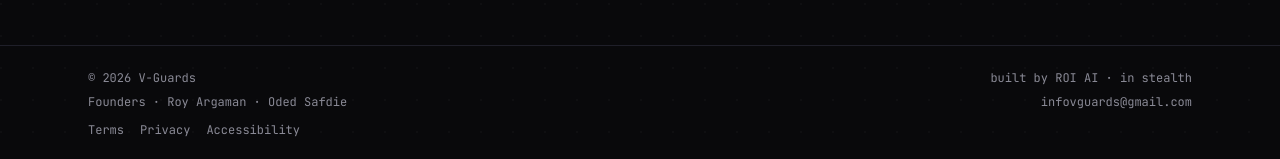
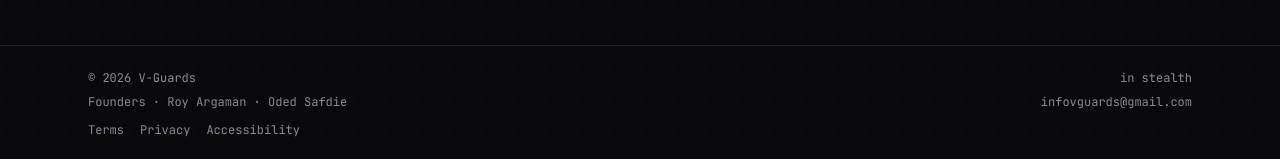
Before and after one commit to roi-ai-co-il/vguard, a React (Vite) app: page / in a window 1280 px wide. Shown: the part 4189-4348 px from the top of the page. Built offline with nearby package versions, Linux system fonts and the light colour scheme; no server answers.

Commit message:
chore: remove ROI AI branding from public site (V-Guards is its own brand)

```diff
--- a/package.json
+++ b/package.json
@@ -25,6 +25,7 @@
     "react": "^19.2.5",
     "react-dom": "^19.2.5",
     "tailwind-merge": "^3.5.0",
+    "three": "^0.184.0",
     "tldts": "^7.0.30"
   },
   "devDependencies": {
@@ -33,6 +34,7 @@
     "@types/node": "^24.12.2",
     "@types/react": "^19.2.14",
     "@types/react-dom": "^19.2.3",
+    "@types/three": "^0.184.1",
     "@vercel/edge": "^1.3.0",
     "@vercel/node": "^5.7.13",
     "@vitejs/plugin-react": "^6.0.1",
--- a/src/App.tsx
+++ b/src/App.tsx
@@ -495,7 +495,7 @@ export default function App() {
         <div className="max-w-6xl mx-auto px-4 sm:px-6 py-5 sm:py-6 flex flex-col gap-2 font-mono text-[11px] sm:text-xs text-(--color-fg-dim)">
           <div className="flex flex-col sm:flex-row items-start sm:items-center justify-between gap-1 sm:gap-0">
             <span>© 2026 V-Guards</span>
-            <span>built by ROI AI · in stealth</span>
+            <span>in stealth</span>
           </div>
           <div className="flex flex-col sm:flex-row items-start sm:items-center justify-between gap-1 sm:gap-0">
             <span>Founders · Roy Argaman · Oded Safdie</span>
--- a/src/components/Legal.tsx
+++ b/src/components/Legal.tsx
@@ -231,7 +231,7 @@ const PRIVACY: LegalDocument = {
     {
       level: 2,
       heading: '11. Contact',
-      body: 'For privacy-related questions, please contact: hello@roiai.co.il',
+      body: 'For privacy-related questions, please contact: infovguards@gmail.com',
     },
   ],
 }
--- a/src/pages/Accessibility.tsx
+++ b/src/pages/Accessibility.tsx
@@ -25,11 +25,11 @@ export default function Accessibility() {
         <div className="space-y-6 text-sm sm:text-base leading-relaxed text-(--color-fg-muted)">
           <Section title="Our commitment">
             <p>
-              ROI AI is committed to making V-Guards (
+              V-Guards (
               <a href="https://v-guards.com" className="text-(--color-accent) hover:underline">
                 https://v-guards.com
               </a>
-              ) accessible to the widest possible audience, regardless of ability or technology.
+              ) is committed to making this site accessible to the widest possible audience, regardless of ability or technology.
               We strive to follow web accessibility best practices and continually improve the
               experience for all visitors.
             </p>
```
Also changed, not shown: 1 other file (tests, documents, lock files or other folders).
